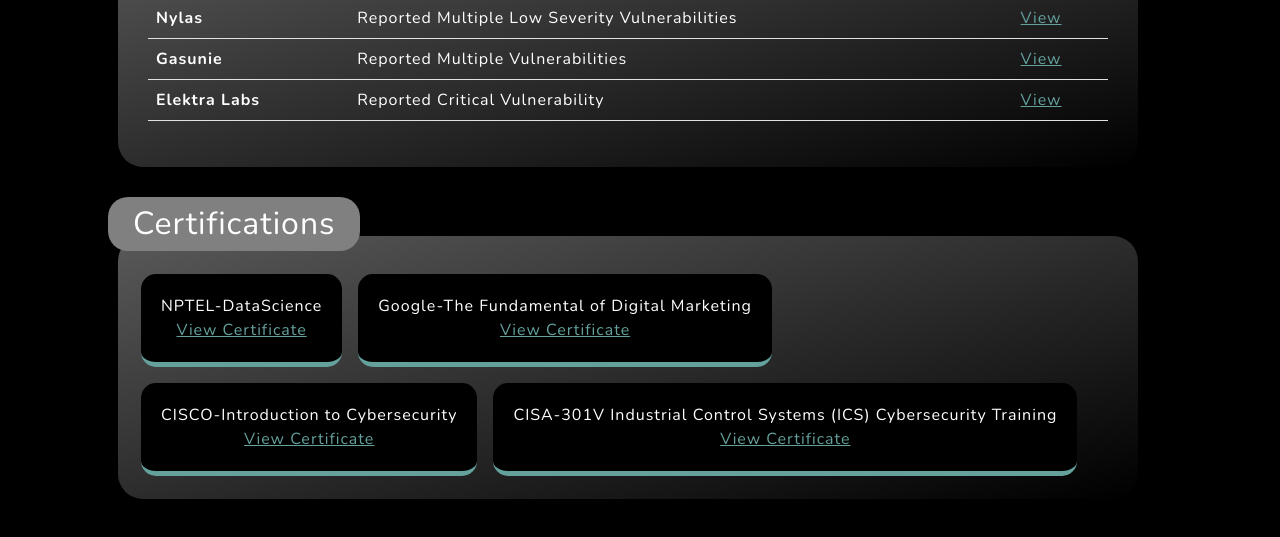
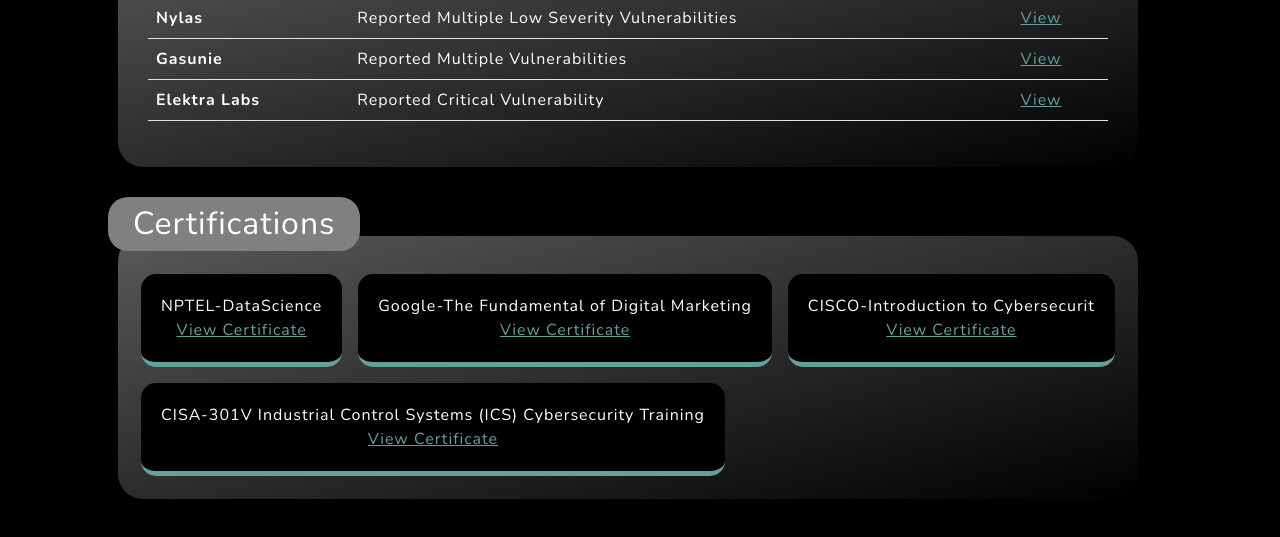
Before and after one commit to Eszh/Eszh.github.io, a plain HTML site: page achievments.html in a window 1280 px wide. Shown: the part 557-1094 px from the top of the page. Drawn offline with nearby package versions, Linux system fonts and the light colour scheme.

Commit message:
Update achievments.html

```diff
--- a/achievments.html
+++ b/achievments.html
@@ -152,7 +152,7 @@
                             </div>
                             <div class="halloffameitem">
                                 <div>
-                                    CISCO-Introduction to Cybersecurity
+                                    CISCO-Introduction to Cybersecurit
                                 </div>
                                 <div><a href="pdfs/CISCO-Cybersecurity.pdf">View Certificate</a></div>
                             </div>
```
